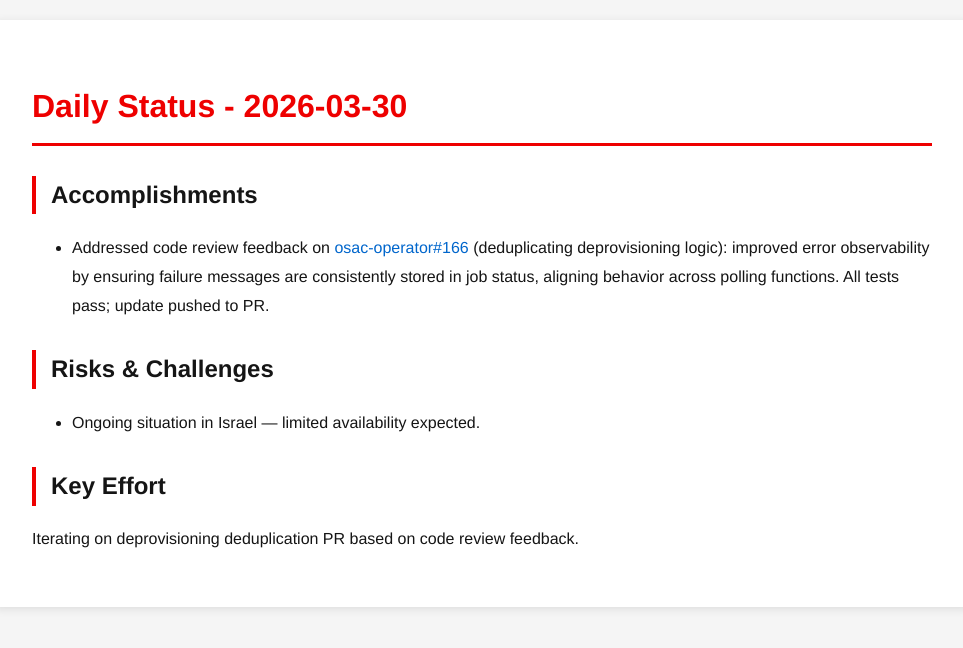
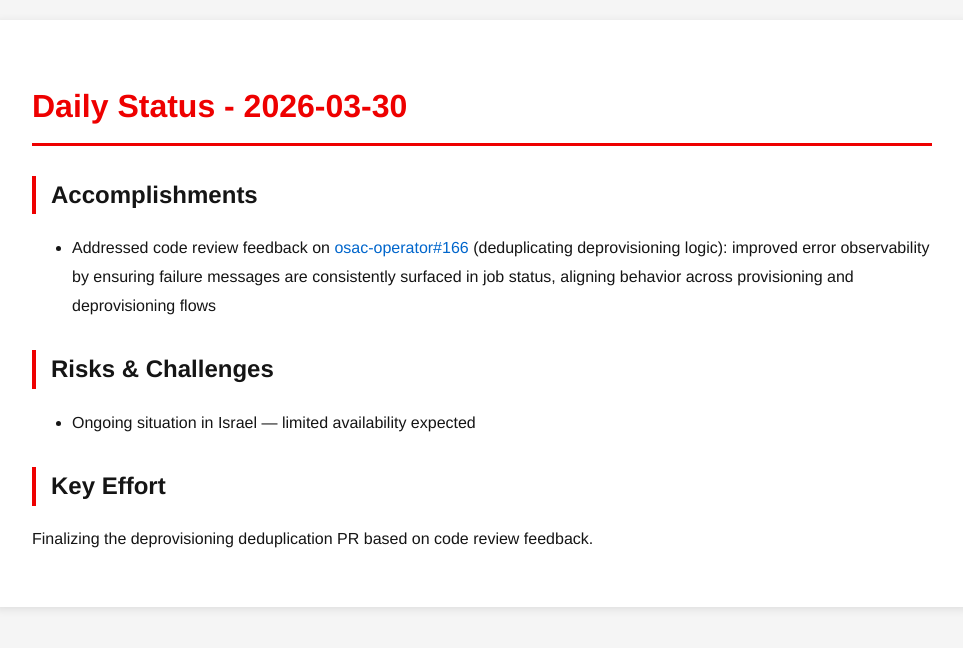
Before and after one commit to tzvatot/daily-status, a Jekyll site: the page built from 2026-03-30.md, in a window 1280 px wide. Shown: the top 648 px of the page, without its empty margins (158-1121 px from the left). Built offline with Jekyll 4.4.1, drawn with Linux system fonts in a browser that asks for light colours.

Commit message:
Daily status update - 2026-03-30

```diff
--- a/2026-03-30.md
+++ b/2026-03-30.md
@@ -7,10 +7,10 @@
 # Daily Status - 2026-03-30
 
 ## Accomplishments
-- Addressed code review feedback on [osac-operator#166](https://github.com/osac-project/osac-operator/pull/166) (deduplicating deprovisioning logic): improved error observability by ensuring failure messages are consistently stored in job status, aligning behavior across polling functions. All tests pass; update pushed to PR.
+- Addressed code review feedback on [osac-operator#166](https://github.com/osac-project/osac-operator/pull/166) (deduplicating deprovisioning logic): improved error observability by ensuring failure messages are consistently surfaced in job status, aligning behavior across provisioning and deprovisioning flows
 
 ## Risks & Challenges
-- Ongoing situation in Israel — limited availability expected.
+- Ongoing situation in Israel — limited availability expected
 
 ## Key Effort
-Iterating on deprovisioning deduplication PR based on code review feedback.
+Finalizing the deprovisioning deduplication PR based on code review feedback.
```
